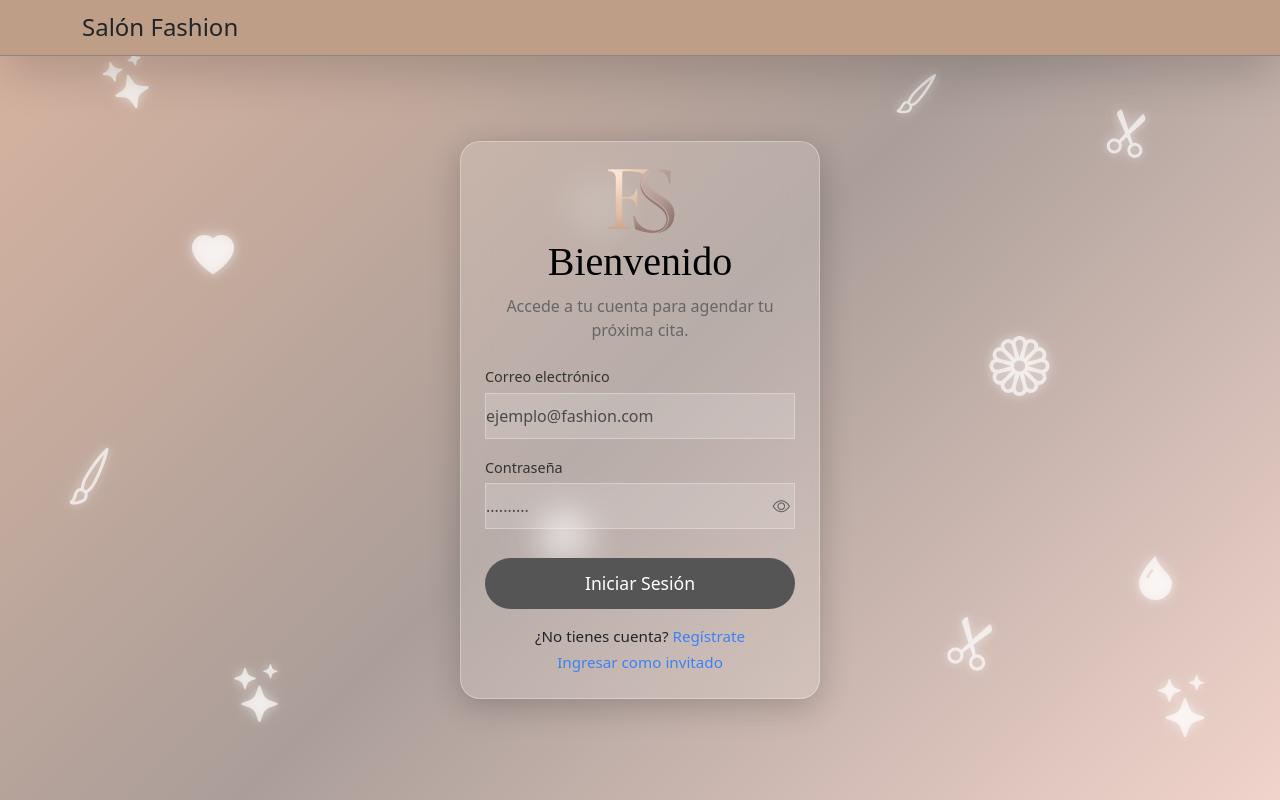
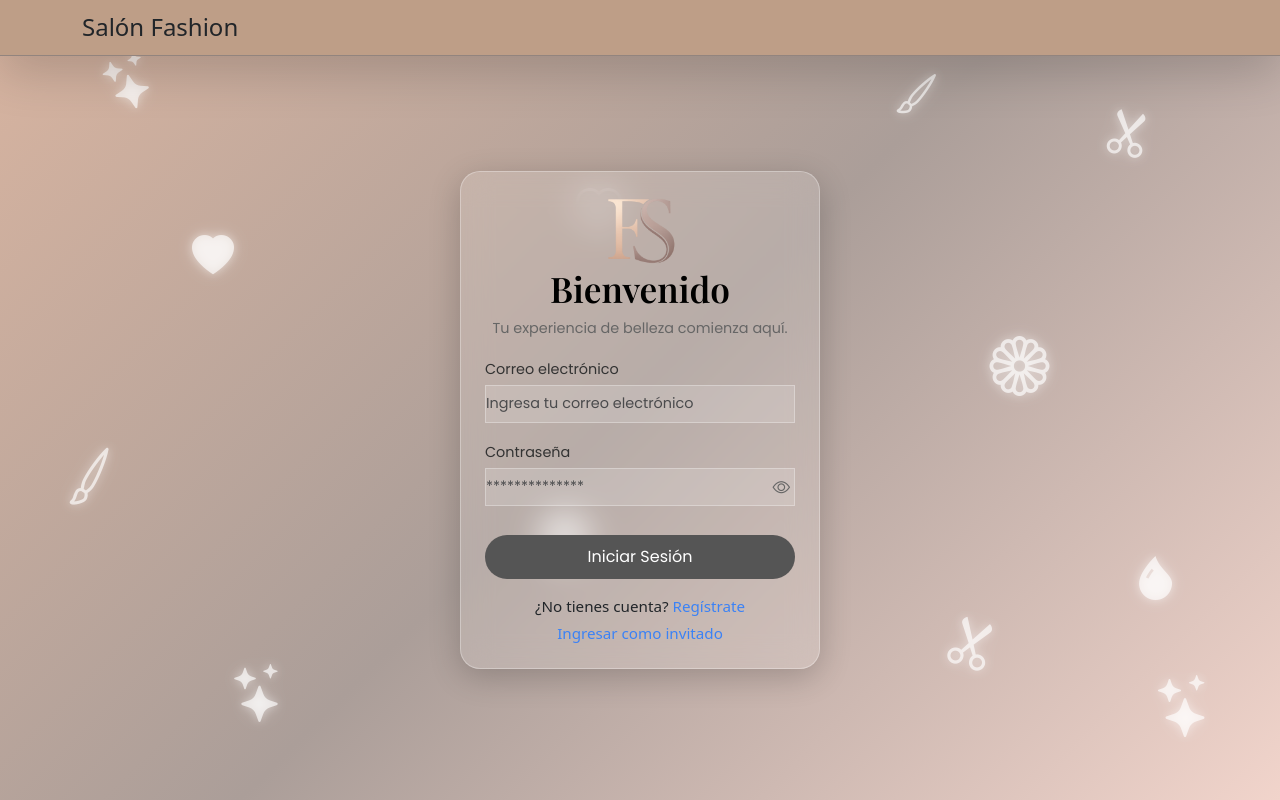
Before and after one commit to LuisDavidOR/Fashion, a React (Vite) app: page /login in a window 1280 px wide. Built offline with nearby package versions, Linux system fonts and the light colour scheme; no server answers.

Commit message:
Arreglos en el login

```diff
--- a/index.html
+++ b/index.html
@@ -3,7 +3,10 @@
   <head>
     <meta charset="UTF-8" />
     <link rel="icon" type="image/svg+xml" href="/src/assets/logo.png" />
-    <meta name="viewport" content="width=device-width, initial-scale=1.0 user-scalable=no" />
+    <link rel="preconnect" href="https://fonts.googleapis.com">
+    <link rel="preconnect" href="https://fonts.gstatic.com" crossorigin>
+    <link href="https://fonts.googleapis.com/css2?family=Playfair+Display:wght@500;600;700&family=Poppins:wght@300;400;500;600&display=swap" rel="stylesheet">
+    <meta name="viewport" content="width=device-width, initial-scale=1.0, user-scalable=no" />
     <title>Salón Fashion</title>
   </head>
   <body>
--- a/src/components/login/FormularioLogin.jsx
+++ b/src/components/login/FormularioLogin.jsx
@@ -9,7 +9,8 @@ const FormularioLogin = ({
   setContrasena,
   iniciarSesion,
   irRegistro,
-  ingresarComoInvitado
+  ingresarComoInvitado,
+  cargandoLogin
 }) => {
   // Estado para controlar la visibilidad de la contraseña
   const [mostrarContrasena, setMostrarContrasena] = useState(false);
@@ -24,32 +25,36 @@ const FormularioLogin = ({
     },
     titulo: {
       fontFamily: "'Playfair Display', serif",
-      fontSize: "2.5rem",
-      fontWeight: "500",
+      fontSize: "2.2rem",
+      fontWeight: "600",
       color: "#000",
       marginBottom: "0.5rem",
       textAlign: "center",
     },
     subtitulo: {
+      fontFamily: "'Poppins', sans-serif",
+      fontWeight: "400",
       color: "#666",
-      fontSize: "1rem",
-      marginBottom: "1.4rem",
+      fontSize: "0.9rem",
+      marginBottom: "1rem",
       textAlign: "center",
     },
     label: {
       fontSize: "0.9rem",
       color: "#333",
       marginBottom: "5px",
+      fontFamily: "'Poppins', sans-serif",
     },
     input: {
       border: "none",
       borderBottom: "1px solid #ccc",
       borderRadius: "0",
-      padding: "10px 0",
+      padding: "7px 0",
       paddingRight: "40px", // Espacio para que el texto de la contraseña no choque con el ojo
       boxShadow: "none",
       backgroundColor: "transparent",
-      fontSize: "1rem",
+      fontSize: "0.9rem",
+      fontFamily: "'Poppins', sans-serif",
       width: "100%"
     },
     inputContenedor: {
@@ -75,8 +80,9 @@ const FormularioLogin = ({
       backgroundColor: "#555",
       border: "none",
       borderRadius: "30px",
-      padding: "12px",
-      fontSize: "1.1rem",
+      padding: "10px",
+      fontSize: "1rem",
+      fontFamily: "'Poppins', sans-serif",
       marginTop: "0.8rem",
       fontWeight: "400"
     }
@@ -86,16 +92,20 @@ const FormularioLogin = ({
     <Card style={estilos.card} className="p-0">
       <Card.Body className="p-0">
         <h1 style={estilos.titulo}>Bienvenido</h1>
-        <p style={estilos.subtitulo}>Accede a tu cuenta para agendar tu próxima cita.</p>
+        <p style={estilos.subtitulo}>Tu experiencia de belleza comienza aquí.</p>
 
-        {error && <Alert variant="danger">{error}</Alert>}
+        {error && (
+          <Alert variant="danger" className="py-2 px-3 mb-3" style={{ fontSize: "0.9rem" }}>
+            {error}
+          </Alert>
+        )}
 
         <Form>
           <Form.Group className="mb-3" controlId="usuario">
             <Form.Label style={estilos.label}>Correo electrónico</Form.Label>
             <Form.Control
               type="email"
-              placeholder="ejemplo@fashion.com"
+              placeholder="Ingresa tu correo electrónico"
               style={estilos.input}
               value={usuario}
               onChange={(e) => setUsuario(e.target.value)}
@@ -108,7 +118,7 @@ const FormularioLogin = ({
             <div style={estilos.inputContenedor}>
               <Form.Control
                 type={mostrarContrasena ? "text" : "password"}
-                placeholder=".........."
+                placeholder="**************"
                 style={estilos.input}
                 value={contrasena}
                 onChange={(e) => setContrasena(e.target.value)}
@@ -129,8 +139,9 @@ const FormularioLogin = ({
             style={estilos.boton}
             className="w-100"
             onClick={iniciarSesion}
+            disabled={cargandoLogin}
           >
-            Iniciar Sesión
+            {cargandoLogin ? "Iniciando sesión..." : "Iniciar Sesión"}
           </Button>
 
           <div className="text-center mt-3">
--- a/src/views/Login.jsx
+++ b/src/views/Login.jsx
@@ -10,6 +10,7 @@ const Login = () => {
   const [usuario, setUsuario] = useState("");
   const [contrasena, setContrasena] = useState("");
   const [error, setError] = useState(null);
+  const [cargandoLogin, setCargandoLogin] = useState(false);
   const navegar = useNavigate();
 
   useEffect(() => {
@@ -22,16 +23,24 @@ const Login = () => {
   }, []);
 
   const iniciarSesion = async () => {
+    if (cargandoLogin) return;
+
     try {
       setError(null);
+      setCargandoLogin(true);
 
       const { data, error } = await supabase.auth.signInWithPassword({
-        email: usuario,
+        email: usuario.trim(),
         password: contrasena,
       });
 
       if (error) {
-        setError("Usuario o contraseña incorrectos");
+        if (error.status === 429) {
+          setError("Demasiados intentos. Espera unos minutos antes de volver a intentar.");
+        } else {
+          setError("Usuario o contraseña incorrectos");
+        }
+
         return;
       }
 
@@ -41,6 +50,8 @@ const Login = () => {
     } catch (err) {
       setError("Error al conectar con el servidor");
       console.error("Error en la solicitud: ", err);
+    } finally {
+      setCargandoLogin(false);
     }
   };
 
@@ -156,6 +167,7 @@ const Login = () => {
             iniciarSesion={iniciarSesion}
             irRegistro={irRegistro}
             ingresarComoInvitado={ingresarComoInvitado}
+            cargandoLogin={cargandoLogin}
           />
         </div>
 
```
